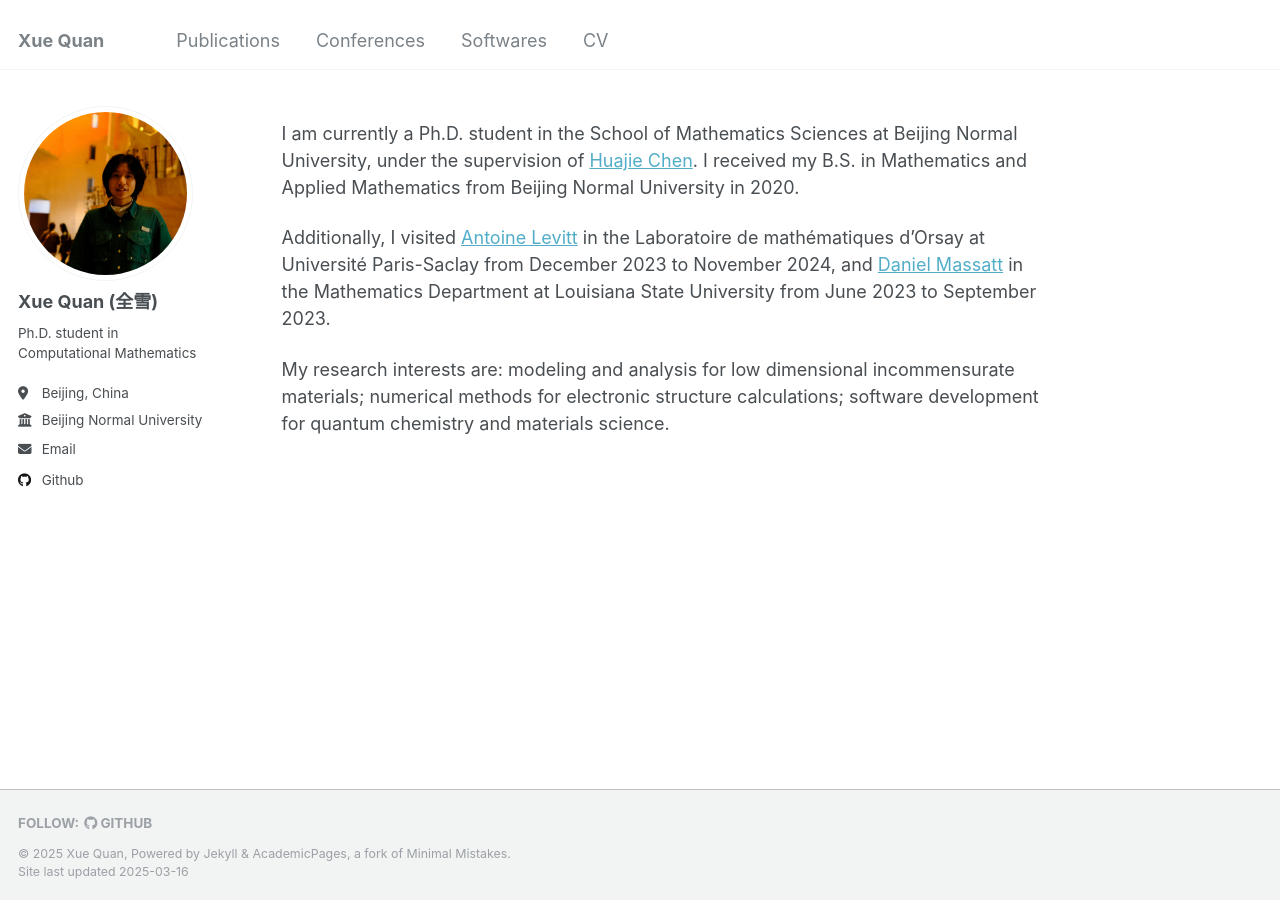
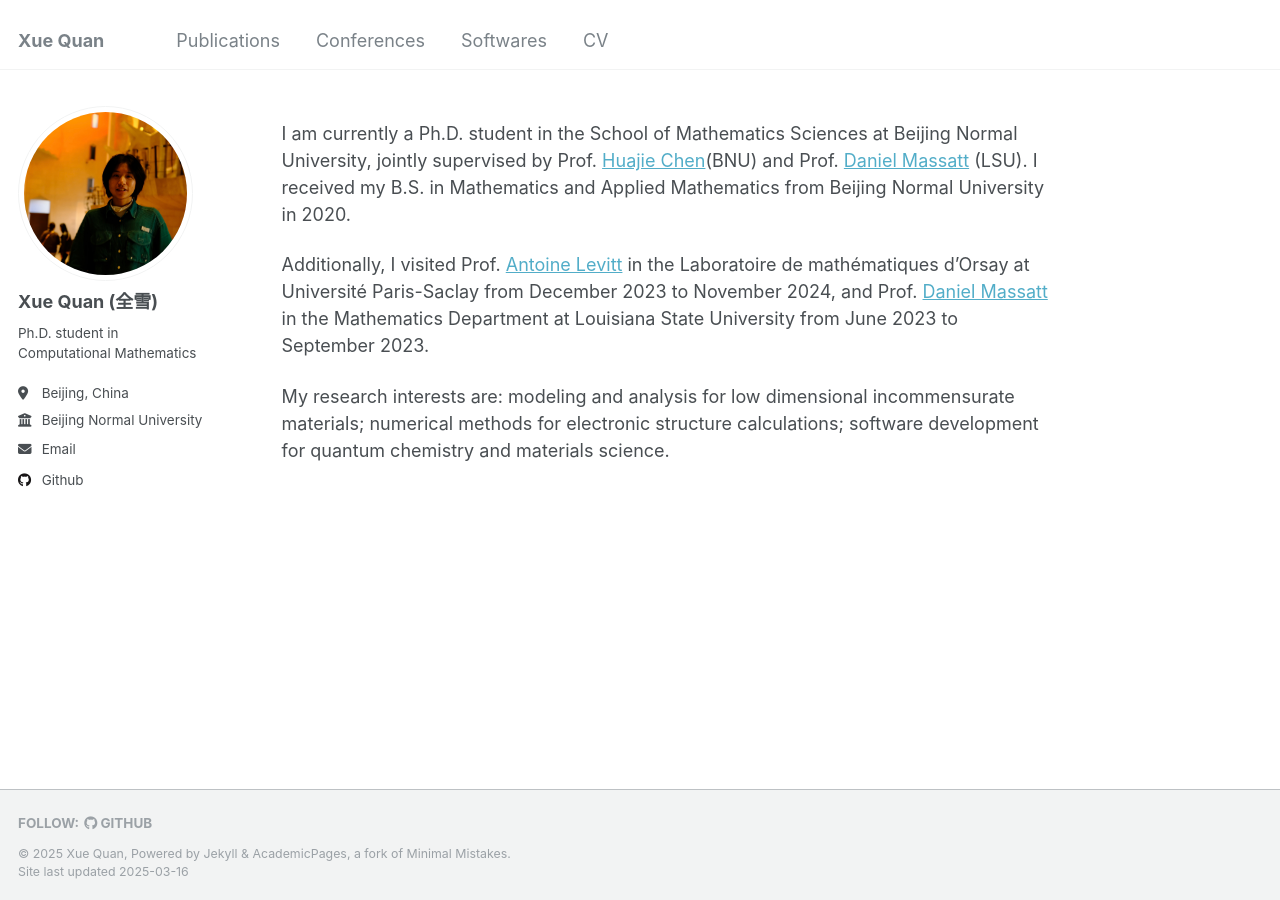
Before and after one commit to xuequan818/xuequan818.github.io, a Jekyll site: the page built from _pages/about.md, in a window 1280 px wide. Built offline with Jekyll 4.4.1, drawn with Linux system fonts in a browser that asks for light colours.

Commit message:
about me

```diff
--- a/_pages/about.md
+++ b/_pages/about.md
@@ -7,8 +7,8 @@ redirect_from:
   - /about.html
 ---
 
-I am currently a Ph.D. student in the School of Mathematics Sciences at Beijing Normal University, under the supervision of [Huajie Chen](http://math0.bnu.edu.cn/~chenhuajie/). I received my B.S. in Mathematics and Applied Mathematics from Beijing Normal University in 2020.
+I am currently a Ph.D. student in the School of Mathematics Sciences at Beijing Normal University, jointly supervised by Prof. [Huajie Chen](http://math0.bnu.edu.cn/~chenhuajie/)(BNU) and Prof. [Daniel Massatt](https://sites.google.com/view/danielmassatt) (LSU). I received my B.S. in Mathematics and Applied Mathematics from Beijing Normal University in 2020.
 
-Additionally, I visited [Antoine Levitt](https://www.imo.universite-paris-saclay.fr/~antoine.levitt/) in the Laboratoire de mathématiques d’Orsay at Université Paris-Saclay from December 2023 to November 2024, and [Daniel Massatt](https://sites.google.com/view/danielmassatt) in the Mathematics Department at Louisiana State University from June 2023 to September 2023.
+Additionally, I visited Prof. [Antoine Levitt](https://www.imo.universite-paris-saclay.fr/~antoine.levitt/) in the Laboratoire de mathématiques d’Orsay at Université Paris-Saclay from December 2023 to November 2024, and Prof. [Daniel Massatt](https://sites.google.com/view/danielmassatt) in the Mathematics Department at Louisiana State University from June 2023 to September 2023.
 
 My research interests are: modeling and analysis for low dimensional incommensurate materials; numerical methods for electronic structure calculations; software development for quantum chemistry and materials science.
```
